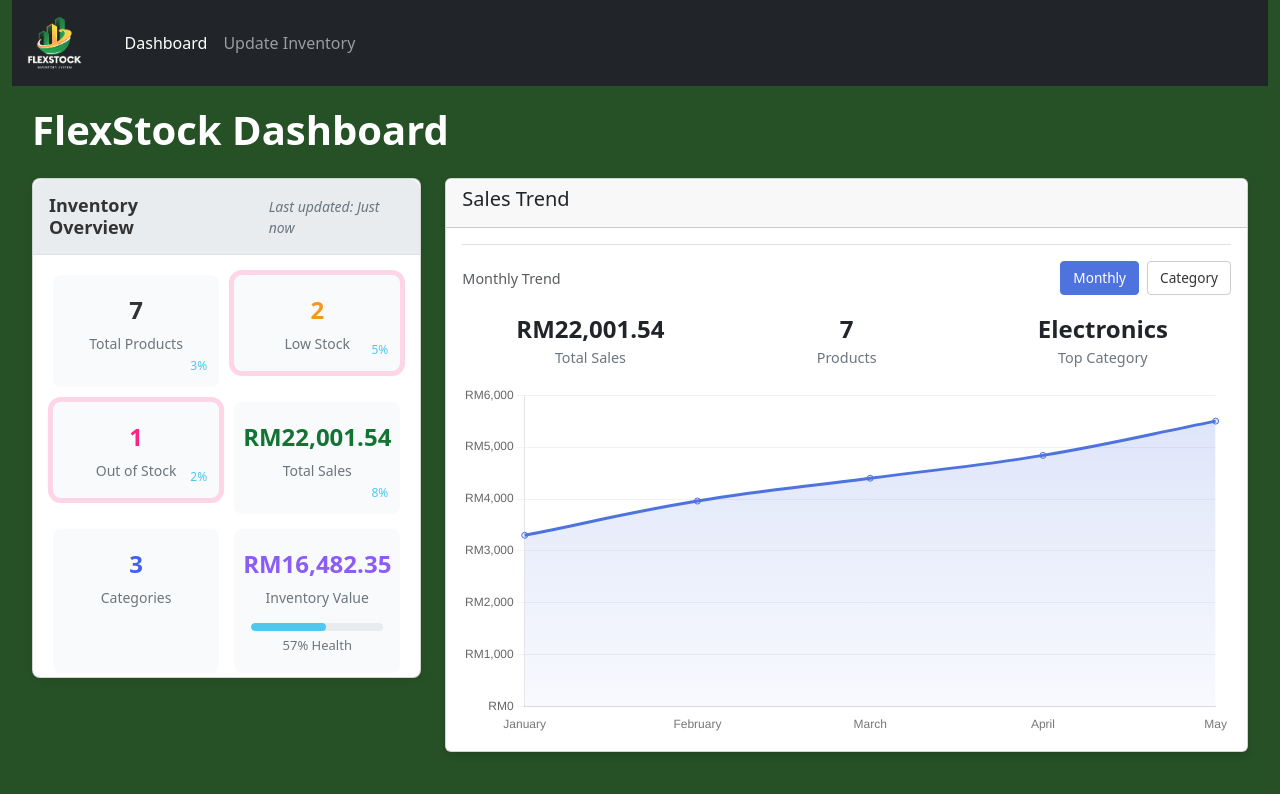
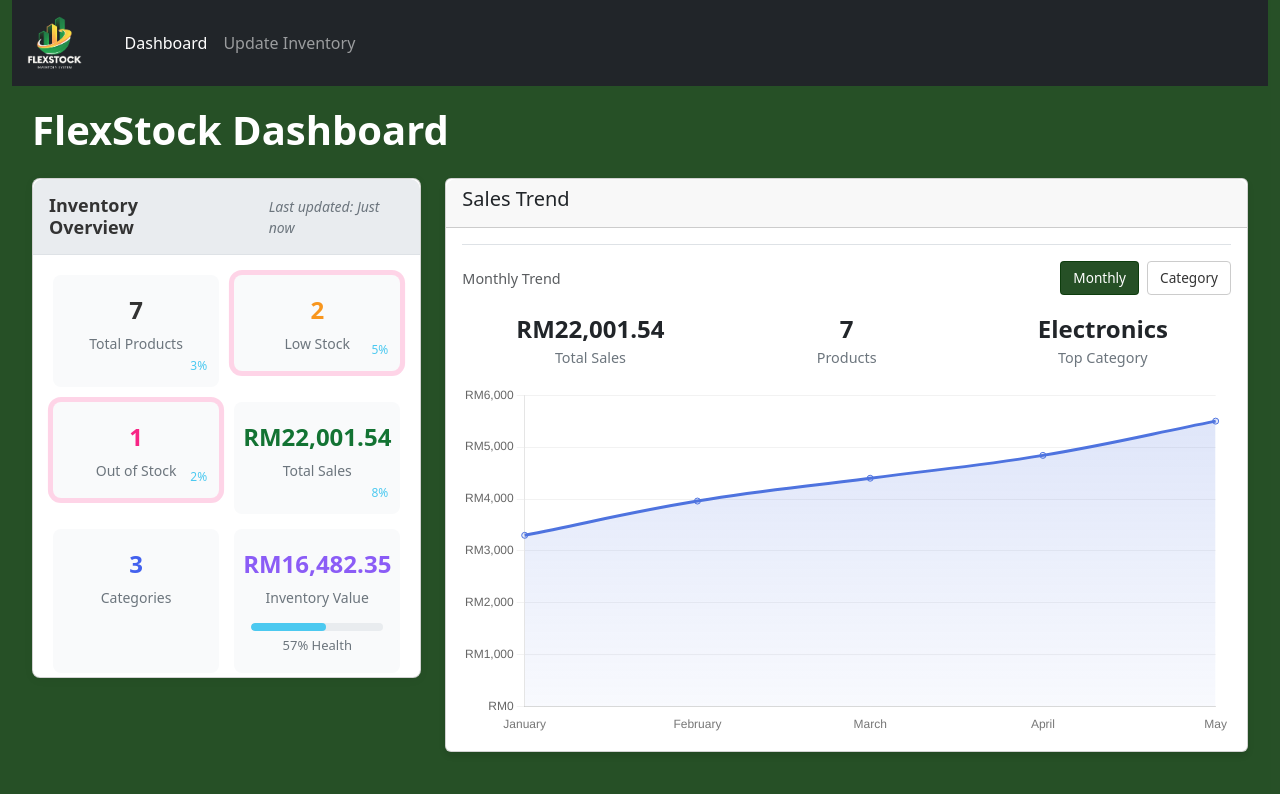
Before and after one commit to aisyahmawaddah/peganggang_webtech, a Vue app: page / in a window 1280 px wide. Shown: the top 794 px of the page. Built offline with nearby package versions, Linux system fonts and the light colour scheme.

Commit message:
update warna sales trend

```diff
--- a/src/components/dashboard/SalesTrend.vue
+++ b/src/components/dashboard/SalesTrend.vue
@@ -268,9 +268,9 @@ export default {
   cursor: pointer;
 }
 .toggle-btn.active {
-  background-color: #4e73df;
+  background-color:rgba(11, 58, 11, 0.888);
   color: #fff;
-  border-color: #4e73df;
+  border-color: rgba(11, 58, 11, 0.888);
 }
 .chart-container {
   position: relative;
```
